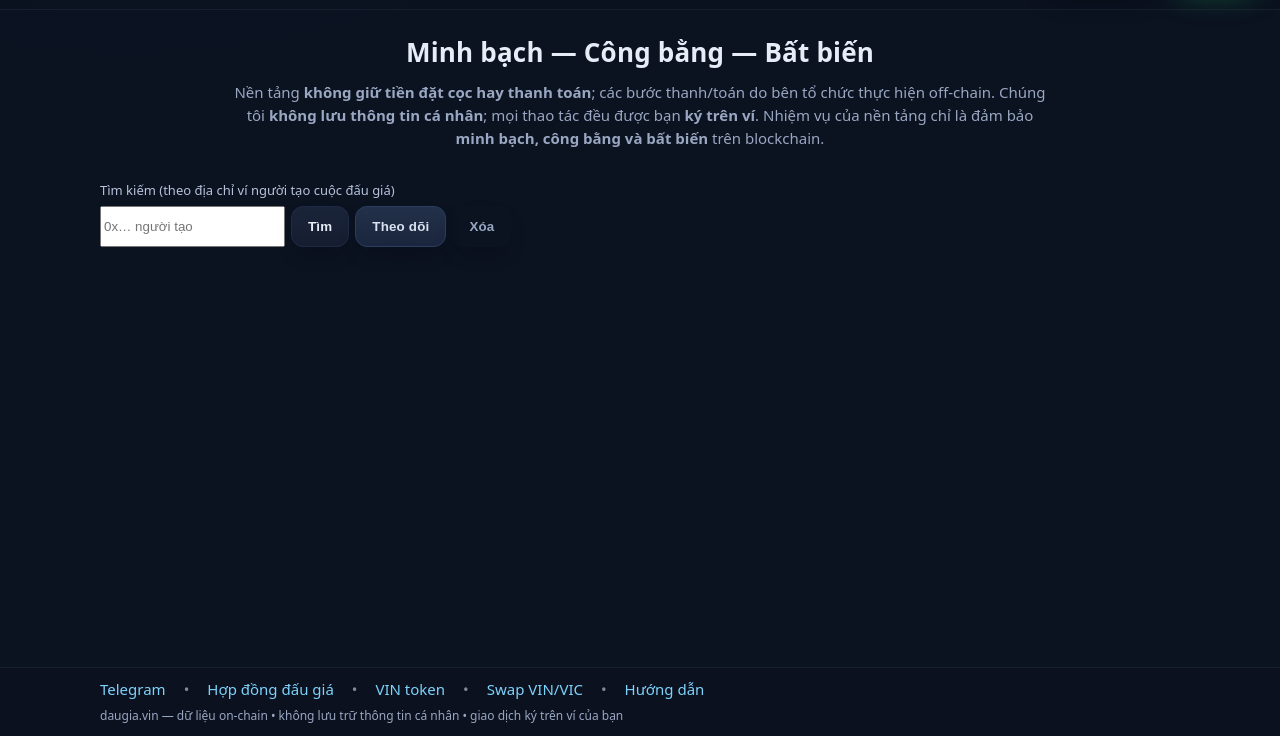
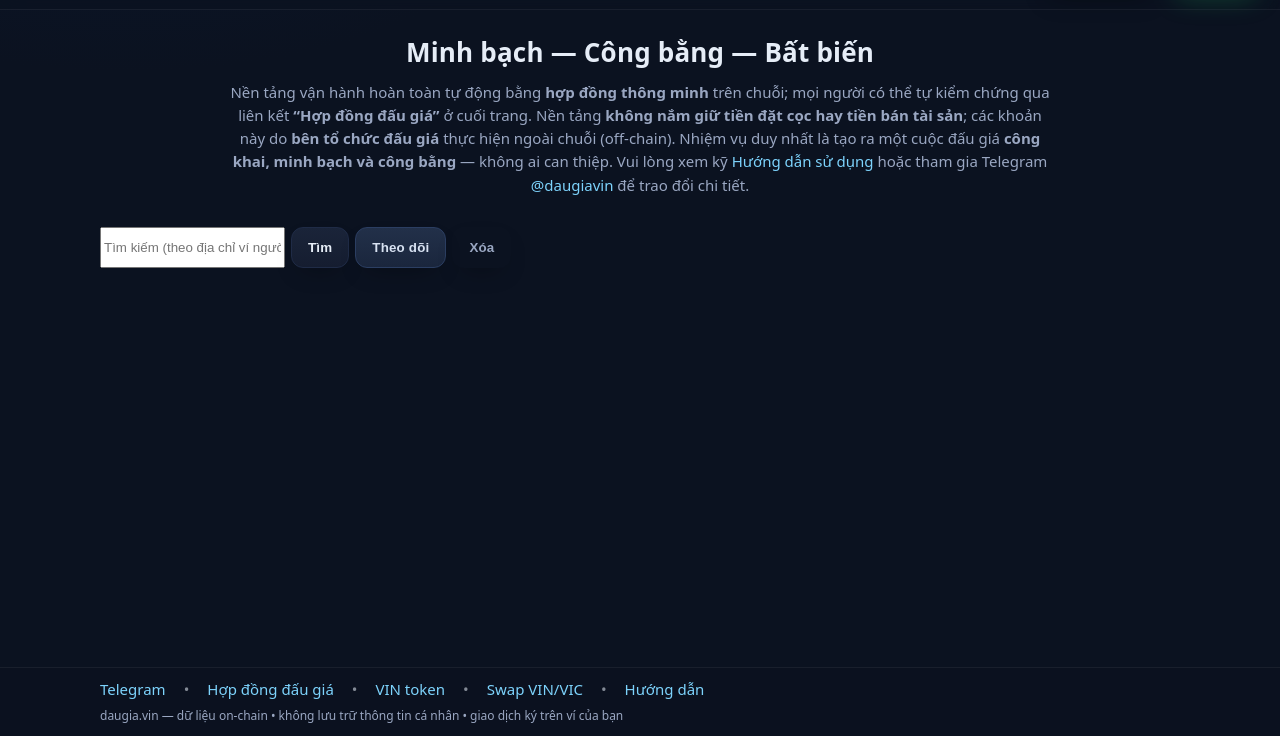
Before and after one commit to vinecosystem/daugia, a plain HTML site: page index.html in a window 1280 px wide. Shown: the part 64-800 px from the top of the page. Drawn offline with Linux system fonts and the light colour scheme; no server answers; a script that the page names is missing.

Commit message:
Update index.html

```diff
--- a/index.html
+++ b/index.html
@@ -31,8 +31,8 @@
         <span id="vin-price">đang tải…</span>
       </div>
 
-      <!-- Menu chính (ẩn/hiện do JS) -->
-      <a id="menu-guide" class="btn btn-ghost" href="https://vinplay.vin" target="_blank" rel="noopener">Hướng dẫn</a>
+      <!-- Menu chính -->
+      <a id="menu-guide" class="btn btn-ghost" href="https://t.me/daugiavin" target="_blank" rel="noopener">Hướng dẫn</a>
       <a id="menu-create" class="btn btn-outline hidden" href="#" title="Tạo cuộc đấu giá">Tạo cuộc đấu giá</a>
       <button id="btn-register" class="btn btn-outline hidden" title="Đăng ký tổ chức — phí 1$ VIN">Đăng ký</button>
 
@@ -52,9 +52,10 @@
     <div class="hero__content" style="text-align:center;">
       <h2 style="font-size:26px; margin-bottom:8px;">Minh bạch — Công bằng — Bất biến</h2>
       <p class="muted" style="max-width:820px; margin:0 auto 16px;">
-        Nền tảng <strong>không giữ tiền đặt cọc hay thanh toán</strong>; các bước thanh/toán do bên tổ chức thực hiện off-chain.
-        Chúng tôi <strong>không lưu thông tin cá nhân</strong>; mọi thao tác đều được bạn <strong>ký trên ví</strong>.
-        Nhiệm vụ của nền tảng chỉ là đảm bảo <strong>minh bạch, công bằng và bất biến</strong> trên blockchain.
+        Nền tảng vận hành hoàn toàn tự động bằng <strong>hợp đồng thông minh</strong> trên chuỗi; mọi người có thể tự kiểm chứng qua liên kết <strong>“Hợp đồng đấu giá”</strong> ở cuối trang.
+        Nền tảng <strong>không nắm giữ tiền đặt cọc hay tiền bán tài sản</strong>; các khoản này do <strong>bên tổ chức đấu giá</strong> thực hiện ngoài chuỗi (off-chain).
+        Nhiệm vụ duy nhất là tạo ra một cuộc đấu giá <strong>công khai, minh bạch và công bằng</strong> — không ai can thiệp.
+        Vui lòng xem kỹ <a href="https://t.me/daugiavin" target="_blank" rel="noopener">Hướng dẫn sử dụng</a> hoặc tham gia Telegram <a href="https://t.me/daugiavin" target="_blank" rel="noopener">@daugiavin</a> để trao đổi chi tiết.
       </p>
     </div>
   </section>
@@ -63,9 +64,8 @@
   <section class="toolbar">
     <div class="toolbar__row" style="max-width:1080px; margin:0 auto; align-items:end; gap:10px;">
       <div class="field" style="flex:1 1 560px; min-width:280px;">
-        <label for="inp-organizer">Tìm kiếm (theo địa chỉ ví người tạo cuộc đấu giá)</label>
         <div style="display:flex; gap:6px;">
-          <input id="inp-organizer" type="text" placeholder="0x… người tạo" />
+          <input id="inp-organizer" type="text" placeholder="Tìm kiếm (theo địa chỉ ví người tạo cuộc đấu giá — 0x…)" />
           <button id="btn-search" class="btn">Tìm</button>
           <button id="btn-follow-add" class="btn btn-secondary">Theo dõi</button>
           <button id="btn-follow-clear" class="btn btn-ghost" title="Xóa danh sách theo dõi">Xóa</button>
@@ -115,7 +115,7 @@
           const vinPrice = vicPrice * 100;
           el.textContent = `1 VIN = ${vinPrice.toFixed(2)} USD`;
         } else el.textContent = "Price unavailable";
-      } catch (err) {
+      } catch {
         el.textContent = "Price unavailable";
       }
     }
```
Lines whose indentation alone changed are shown as unchanged.
